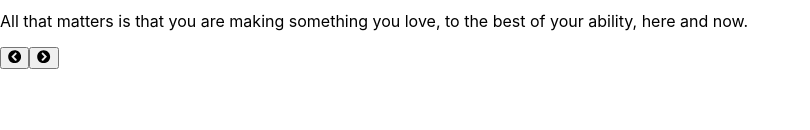
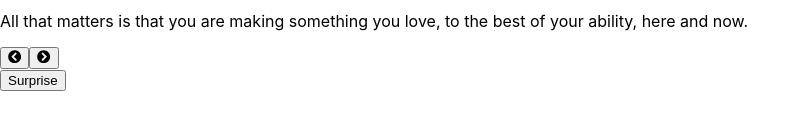
Before and after one commit to OerdBej/react-reviews, a React (Create React App) app: page / in a window 1280 px wide. Shown: the part 392-522 px from the top of the page, without its empty margins (0-810 px from the left). Built offline with nearby package versions, Linux system fonts and the light colour scheme.

Commit message:
add random people - function get random number based from person length. updating the state while calling the function with the random number index

```diff
--- a/src/App.js
+++ b/src/App.js
@@ -37,7 +37,16 @@ const App = () => {
             return checkNumber(newIndex);
         });
     };
-
+    // the random is the length of the people
+    const randomPerson = () => {
+        let randomNumber = Math.floor(Math.random() * people.length);
+        //we put the condtional in order to get always make sure that we change the screen picture
+        if (randomNumber === index) {
+            randomNumber = index + 1;
+        }
+        //the parameter of the function, is the  random number index
+        setIndex(checkNumber(randomNumber));
+    };
     return (
         <main>
             <article className='review'>
@@ -58,6 +67,7 @@ const App = () => {
                         <FaChevronCircleRight />
                     </button>
                 </div>
+                <button onClick={randomPerson}>Surprise</button>
             </article>
         </main>
     );
```
